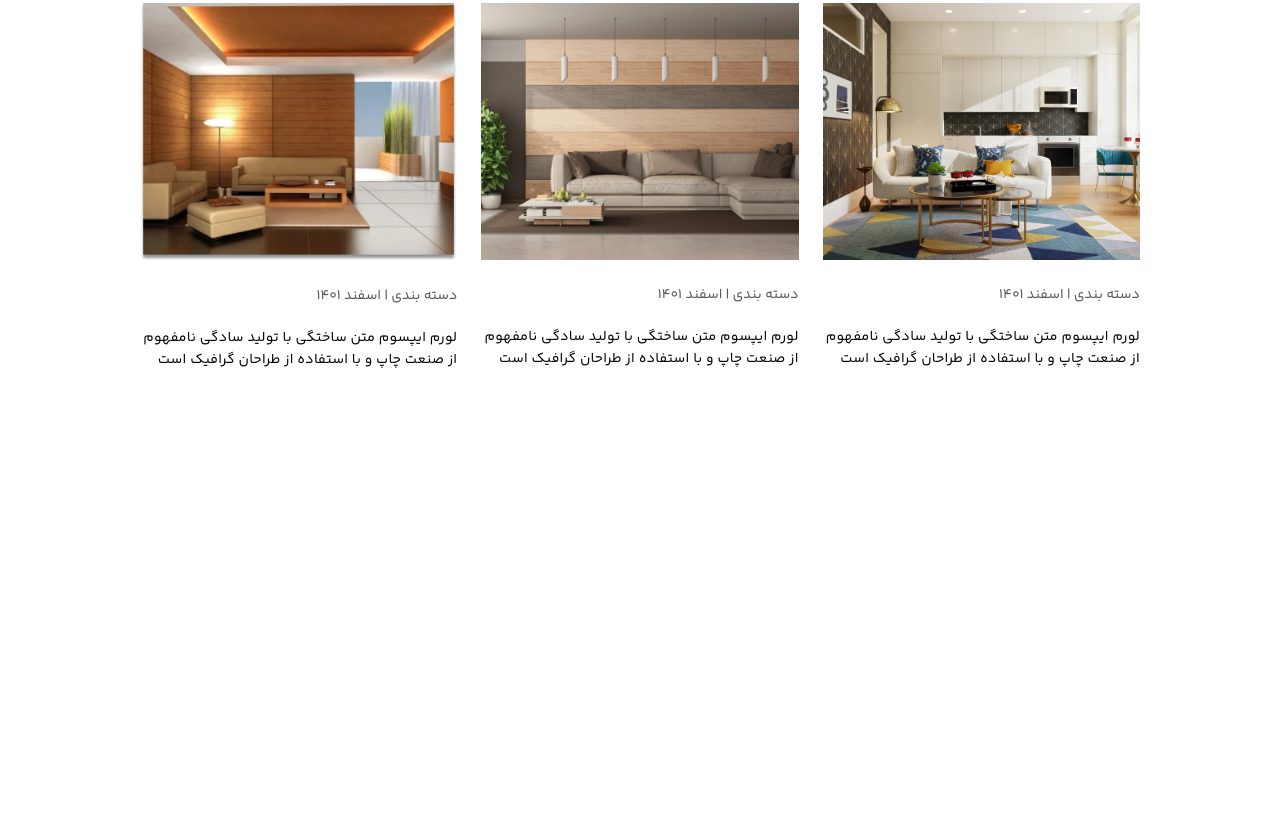
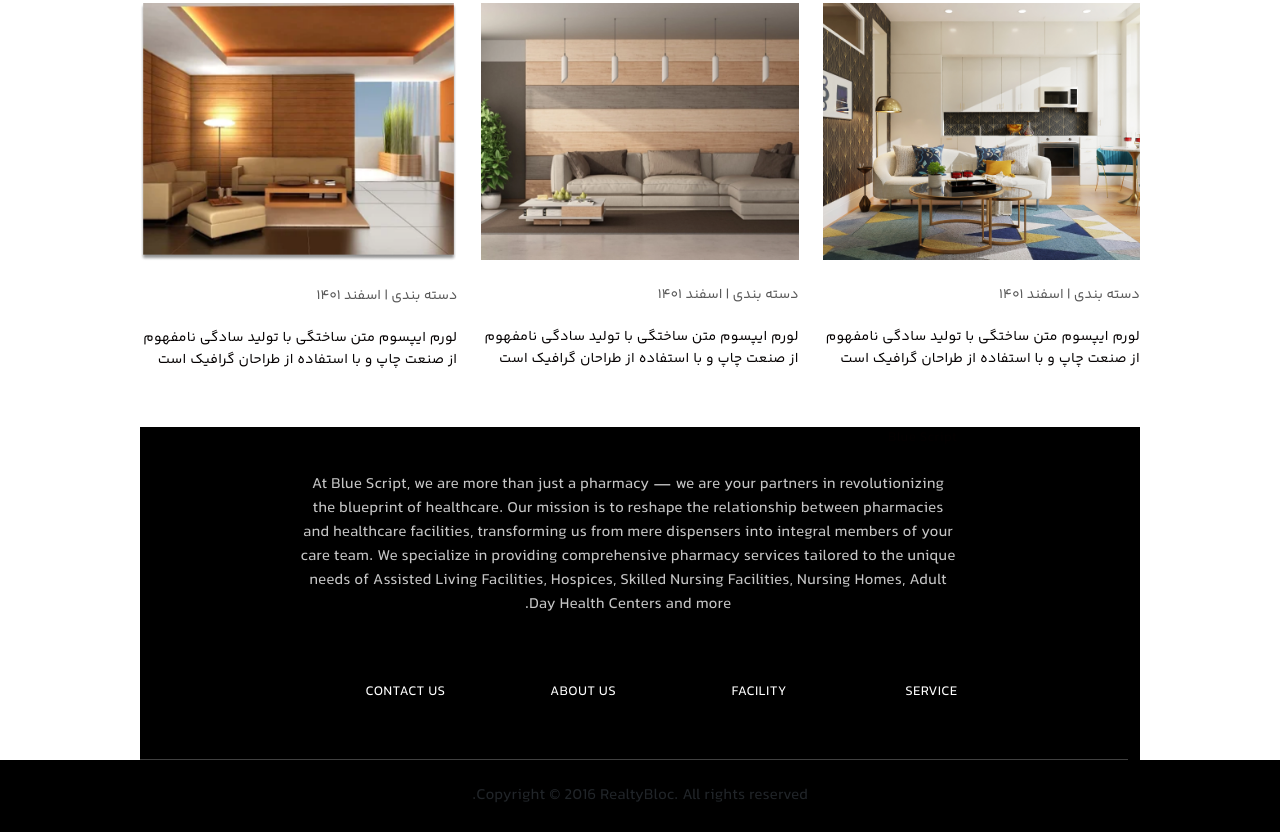
Before and after one commit to sara-hmt/Azaranplastic, a plain HTML site: page index.html in a window 1280 px wide. Shown: the part 3906-4738 px from the top of the page. Before the commit the page ends 4333 px from the top, so only its background shows below. Drawn offline with nearby package versions, Linux system fonts and the light colour scheme.

Commit message:
footer added

```diff
--- a/index.html
+++ b/index.html
@@ -394,39 +394,97 @@
 
           </div>
       </div>
-      <!--------------------end of article here --------------------->
+      <!--------------------end of article -------------------->
+    </main>
+
+    <!---------------- place footer here-------------->
+    <div class="container mt-5">
+      <!-- Footer -->
+      <footer class="text-center text-white" style="background-color: #000">
+        <!-- Grid container -->
+        <div class="container">
+    <!-- Section: Text -->
+    <section class="mb-5">
+      <div class="row d-flex justify-content-center">
+        <div class="col-lg-8">
+          <h6 class="mb-4">Blue Script</h6>
+          <p class="fs-6 fw-lighter text-footer">
+            At Blue Script, we are more than just a pharmacy — we are your partners in revolutionizing the blueprint of healthcare. Our mission is to reshape the relationship between pharmacies and healthcare facilities, transforming us from mere dispensers into integral members of your care team. We specialize in providing comprehensive pharmacy services tailored to the unique needs of Assisted Living Facilities, Hospices, Skilled Nursing Facilities, Nursing Homes, Adult Day Health Centers and more.
+          </p>
+        </div>
+      </div>
+    </section>
+    <!-- Section: Text -->
+
+          <!-- Section: Links -->
+          <section class="mt-5">
+            <!-- Grid row-->
+            <div class="row text-center d-flex justify-content-center pb-5">
+
+              <!-- Grid column -->
+              <div class="col-md-2">
+                <h6 class="text-uppercase font-weight-bold">
+                  <a href="#" class="text-decoration-none text-white">Service</a>
+                </h6>
+              </div>
+              <!-- Grid column -->
+
+              <!-- Grid column -->
+              <div class="col-md-2">
+                <h6 class="text-uppercase font-weight-bold">
+                  <a href="#" class="text-decoration-none text-white">Facility</a>
+                </h6>
+              </div>
+              <!-- Grid column -->
+
+              <!-- Grid column -->
+              <div class="col-md-2">
+                <h6 class="text-uppercase font-weight-bold">
+                  <a href="#" class="text-decoration-none text-white">About us</a>
+                </h6>
+              </div>
+              <!-- Grid column -->
+
+              <!-- Grid column -->
+              <div class="col-md-2">
+                <h6 class="text-uppercase font-weight-bold">
+                  <a href="#" class="text-decoration-none text-white">Contact us</a>
+                </h6>
+              </div>
+              <!-- Grid column -->
+
+            </div>
+            <!-- Grid row-->
+
+          </section>
+          <!-- Section: Links -->
 
 
 
 
+          <hr class="my-0"/>
+        </div>
+        <!-- Grid container -->
 
+      </footer>
+      <!-- Footer -->
+    </div>
+    <!-- End of .container -->
 
+              <!-- Copyright -->
+              <div
+                class="text-center p-4"
+                style="background-color: #000"
+              >
+              Copyright © 2016 RealtyBloc. All rights reserved.
+              </div>
+              <!-- Copyright -->
 
+            </div>
+          </footer>
+          <!-- Footer -->
 
-
-
-
-
-
-
-
-
-
-
-      <div class="container-fluid">
-        <div class="container Article">
-
-          <article></article>
-          <article></article>
-          <article></article>
-
-        </div>
-
-
-      </div>
-    </main>
-
-    <!-- place footer here -->
+    <!----------------end of footer------------------->
 
 
 
```
